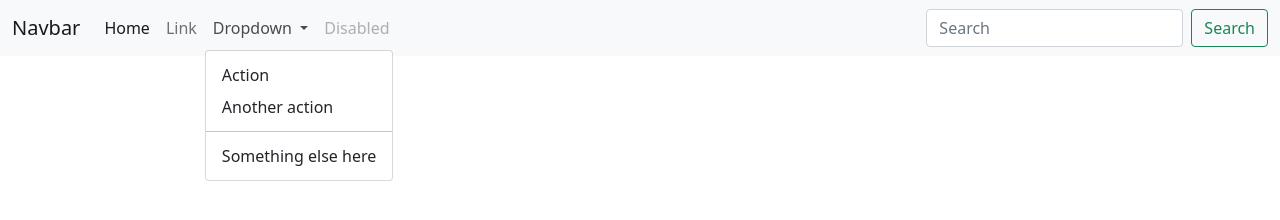
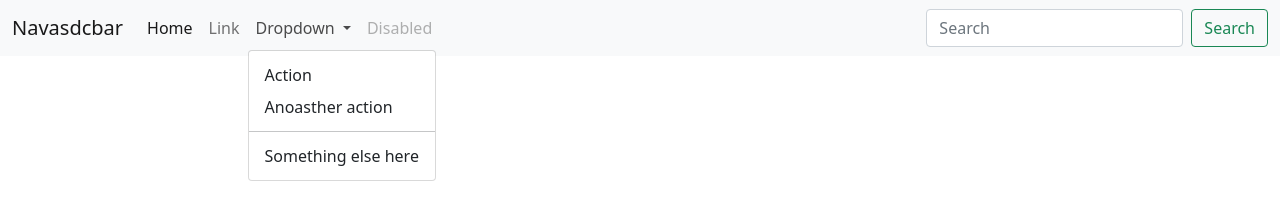
Before and after one commit to Md-Zuhaib/DemoRepository, a plain HTML site: page MyWebsite/index.html in a window 1280 px wide. Both pictures are taken after a click on the button "Dropdown". Drawn offline with nearby package versions, Linux system fonts and the light colour scheme.

Commit message:
broken features

```diff
--- a/MyWebsite/index.html
+++ b/MyWebsite/index.html
@@ -8,12 +8,12 @@
     <!-- Bootstrap CSS -->
     <link href="https://cdn.jsdelivr.net/npm/bootstrap@5.1.3/dist/css/bootstrap.min.css" rel="stylesheet" integrity="sha384-1BmE4kWBq78iYhFldvKuhfTAU6auU8tT94WrHftjDbrCEXSU1oBoqyl2QvZ6jIW3" crossorigin="anonymous">
 
-    <title>Hello, world!</title>
+    <title>Hello, worasdld!</title>
   </head>
   <body>
     <nav class="navbar navbar-expand-lg navbar-light bg-light">
         <div class="container-fluid">
-          <a class="navbar-brand" href="#">Navbar</a>
+          <a class="navbar-brand" href="#">Navasdcbar</a>
           <button class="navbar-toggler" type="button" data-bs-toggle="collapse" data-bs-target="#navbarSupportedContent" aria-controls="navbarSupportedContent" aria-expanded="false" aria-label="Toggle navigation">
             <span class="navbar-toggler-icon"></span>
           </button>
@@ -31,7 +31,7 @@
                 </a>
                 <ul class="dropdown-menu" aria-labelledby="navbarDropdown">
                   <li><a class="dropdown-item" href="#">Action</a></li>
-                  <li><a class="dropdown-item" href="#">Another action</a></li>
+                  <li><a class="dropdown-item" href="#">Anoasther action</a></li>
                   <li><hr class="dropdown-divider"></li>
                   <li><a class="dropdown-item" href="#">Something else here</a></li>
                 </ul>
```
